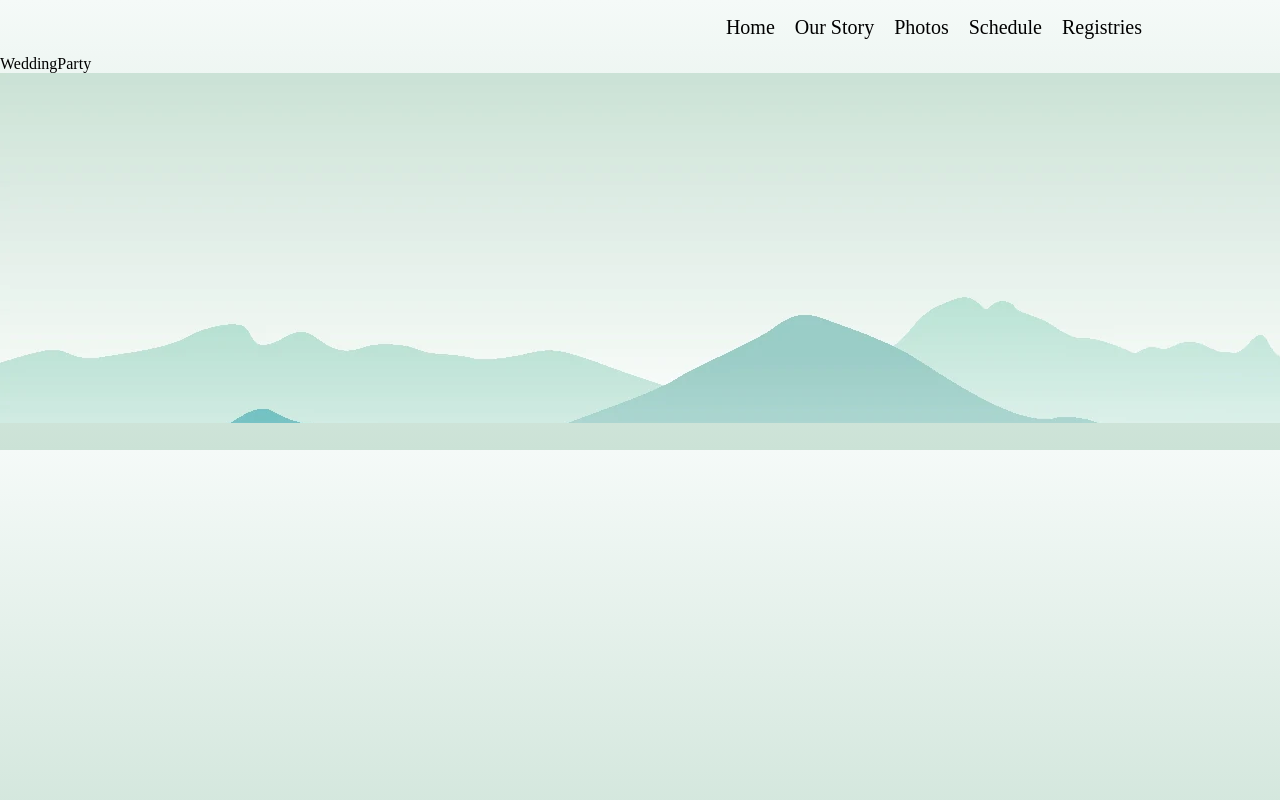
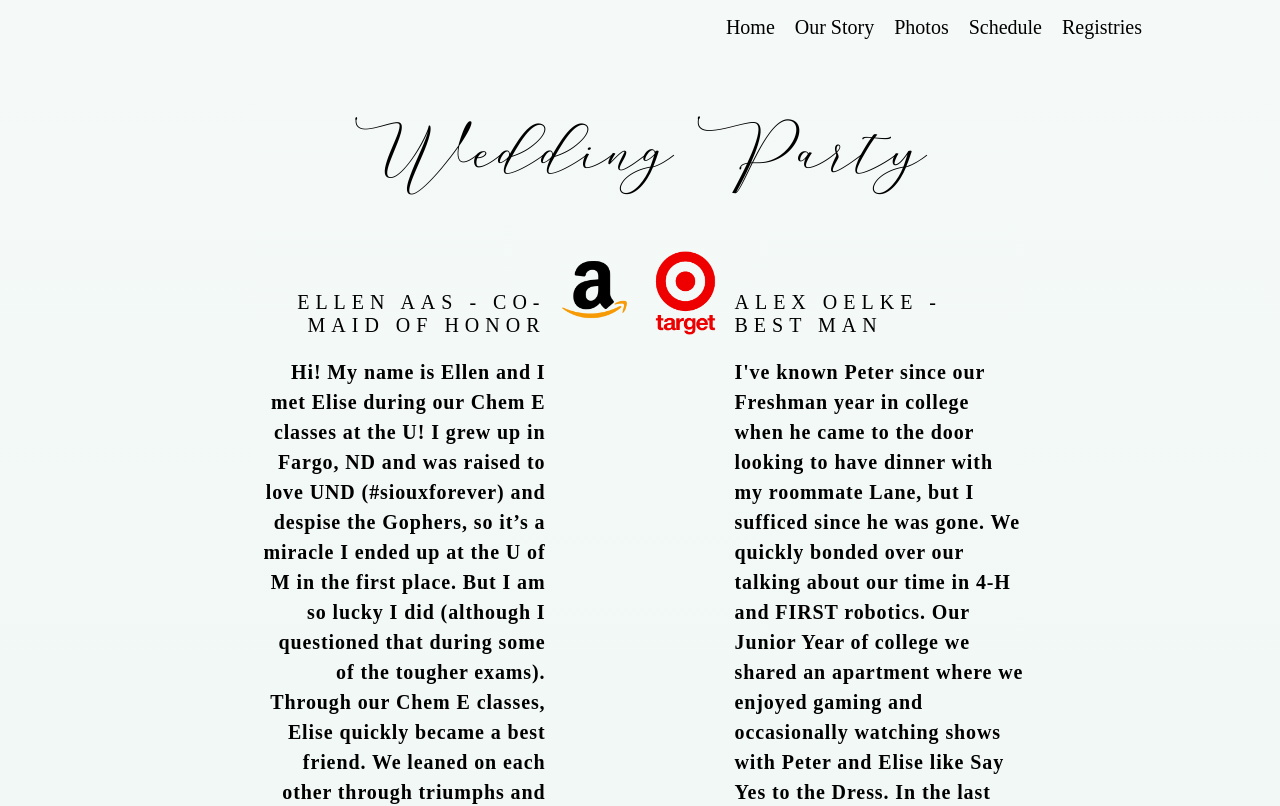
Before and after one commit to peirvine/Alex-and-Karla, a React (Create React App) app: page /wedding-party in a window 1280 px wide. Shown: the top 806 px of the page. Built offline with nearby package versions, Linux system fonts and the light colour scheme.

Commit message:
start of wedding party

```diff
--- a/src/components/weddingParty/weddingParty.js
+++ b/src/components/weddingParty/weddingParty.js
@@ -1,3 +1,31 @@
+import React from "react"
+import WeddingSplit from './weddingSplit'
+
+import './weddingParty.scss'
+import tgt from "../../images/registry/target.png"
+import daddyBezos from "../../images/registry/amazon.png"
+
+
 export default function WeddingParty () {
-  return ( 'WeddingParty' )
+  const group = {
+    brideName: "ELLEN AAS - CO-MAID OF HONOR",
+    brideImage: daddyBezos,
+    brideBlurb: "Hi! My name is Ellen and I met Elise during our Chem E classes at the U! \n I grew up in Fargo, ND and was raised to love UND (#siouxforever) and despise the Gophers, so it’s a miracle I ended up at the U of M in the first place. But I am so lucky I did (although I questioned that during some of the tougher exams). Through our Chem E classes, Elise quickly became a best friend. We leaned on each other through triumphs and low times, and the resulting bond will always be unbreakable. \n I don’t think I was supposed to know how and when Peter was going to pop the question, but I did, and this is one of the only secrets kept from Elise. That day in Ireland, I spent way too much time hoping the wind wouldn’t take the ring over the Cliffs of Moher. Thank goodness it did not and that someone else who was not happy crying was in charge of video. \n In all, Elise is the best friend who I have endured some of the toughest moments of our lives with and I am now beyond excited to be able to stand up next to her during one of her best moments. So happy for Elise and Peter and ready to dance the night away on their big day!",
+    groomName: "ALEX OELKE - BEST MAN",
+    groomImage: tgt,
+    groomBlurb: "I\'ve known Peter since our Freshman year in college when he came to the door looking to have dinner with my roommate Lane, but I sufficed since he was gone. We quickly bonded over our talking about our time in 4-H and FIRST robotics. Our Junior Year of college we shared an apartment where we enjoyed gaming and occasionally watching shows with Peter and Elise like Say Yes to the Dress. In the last few years we've gone scuba diving, brewed some beer, gone hunting, and done a triathlon together.",
+  }
+  return (
+    <div className="wrapper">
+      <h2>
+        Wedding Party
+        <WeddingSplit {...group} />
+        <WeddingSplit {...group} />
+        <WeddingSplit {...group} />
+        <WeddingSplit {...group} />
+        <WeddingSplit {...group} />
+        <WeddingSplit {...group} />
+      </h2>
+    </div>
+  )
 }
--- /dev/null
+++ b/src/components/weddingParty/weddingParty.scss
@@ -0,0 +1,114 @@
+h3 {
+  font-family: "Rozha One", serif;
+}
+
+p {
+  font-family: "Nanum Myeongjo", serif;
+}
+
+@media (min-width: 1000px) {
+  h3 {
+    font-family: "Rozha One", serif;
+    margin: 40px 0px 20px;
+    text-transform: uppercase;
+    font-size: 34px;
+    font-weight: 500;
+    letter-spacing: 6px;
+  }
+
+  p {
+    font-family: "Nanum Myeongjo", serif;
+    font-weight: 700;
+    letter-spacing: 0.9px;
+    font-size: 17px;
+    line-height: 30px;
+  }
+
+  .weddingSplit {
+    display: grid;
+    grid-template-columns: repeat(2, minmax(0, 1fr));
+    grid-column-gap: 1rem;
+    text-align: center;
+    border-bottom: solid 2px #a4b1b8;
+    padding-bottom: 50px;
+    margin-top: 50px;
+
+    .bride {
+      float: left;
+      text-align: center;
+      height: 100%;
+
+      .brideImage {
+        img {
+          width: 100%;
+        }
+        width: 20%;
+        float: right;
+      }
+
+      .brideBody {
+        width: 77%;
+        float: left;
+        text-align: right;
+      }
+    }
+
+    .groom {
+      float: right;
+      text-align: center;
+      height: 100%;
+
+      .groomImage {
+        img {
+          width: 100%;
+        }
+        width: 20%;
+        float: left;
+      }
+
+      .groomBody {
+        width: 77%;
+        float: right;
+        text-align: left;
+      }
+    }
+  }
+}
+
+@media (max-width: 1000px) {
+  .weddingSplit {
+    text-align: center;
+    border-bottom: solid 2px #a4b1b8;
+    padding-bottom: 50px;
+    margin-top: 50px;
+
+    .bride {
+      text-align: center;
+      height: 100%;
+
+      .brideImage {
+        img {
+          width: 100%;
+        }
+      }
+
+      .brideBody {
+      }
+    }
+
+    .groom {
+      float: right;
+      text-align: center;
+      height: 100%;
+
+      .groomImage {
+        img {
+          width: 100%;
+        }
+      }
+
+      .groomBody {
+      }
+    }
+  }
+}
--- /dev/null
+++ b/src/components/weddingParty/weddingSplit.js
@@ -0,0 +1,28 @@
+import React from "react";
+
+import './weddingParty.scss'
+
+export default function WeddingSplit(payload) {
+  return (
+    <div className="weddingSplit">
+      <div className="bride">
+        <div className="brideImage">
+          <img src={payload.brideImage} alt="bridesmaid" />
+        </div>
+        <div className="brideBody">
+          <h3>{payload.brideName}</h3>
+          <p>{payload.brideBlurb}</p>
+        </div>
+      </div>
+      <div className="groom">
+        <div className="groomImage">
+          <img src={payload.groomImage} alt="groomsmen" />
+        </div>
+        <div className="groomBody">
+          <h3>{payload.groomName}</h3>
+          <p>{payload.groomBlurb}</p>
+        </div>
+      </div>
+    </div>
+  )
+}
```
